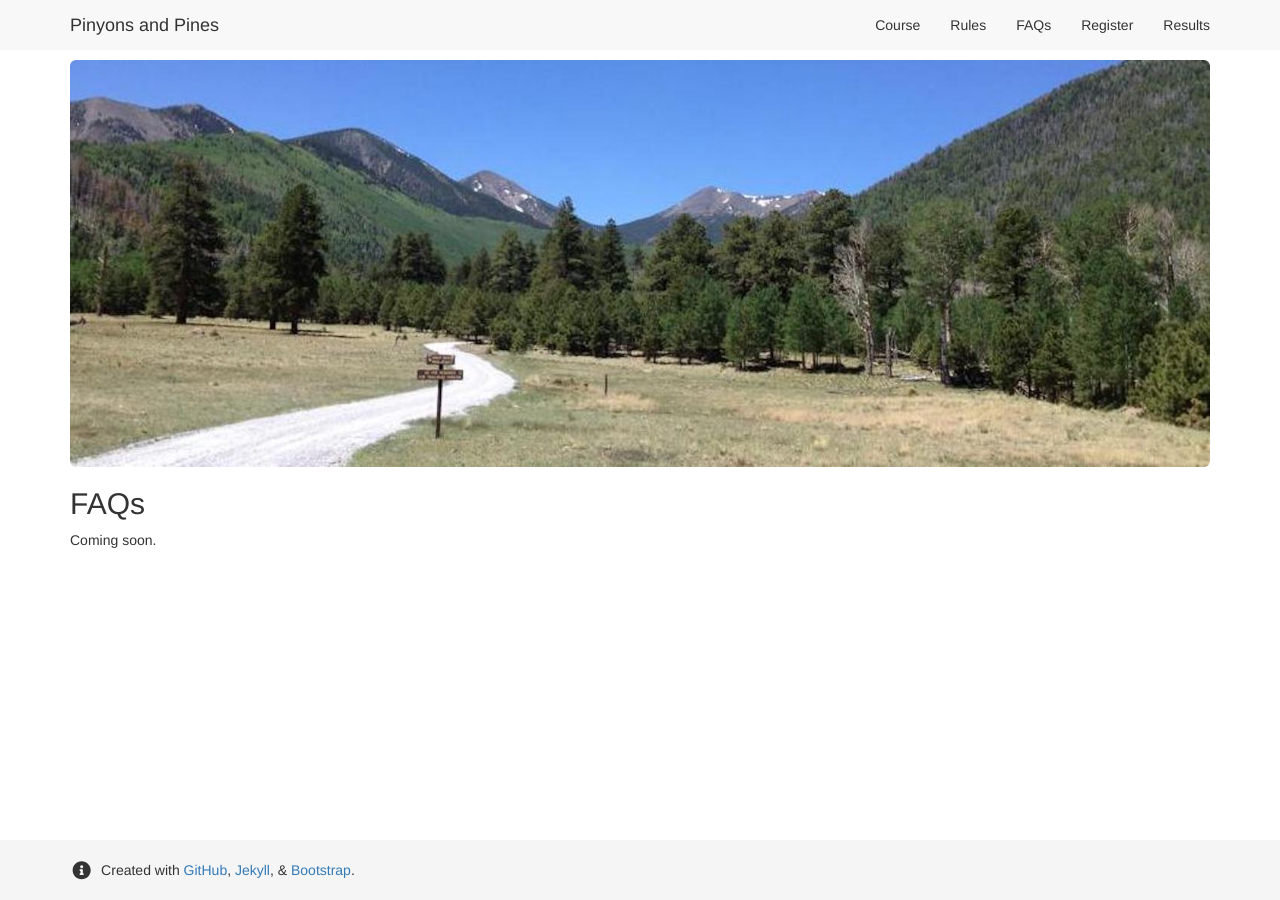
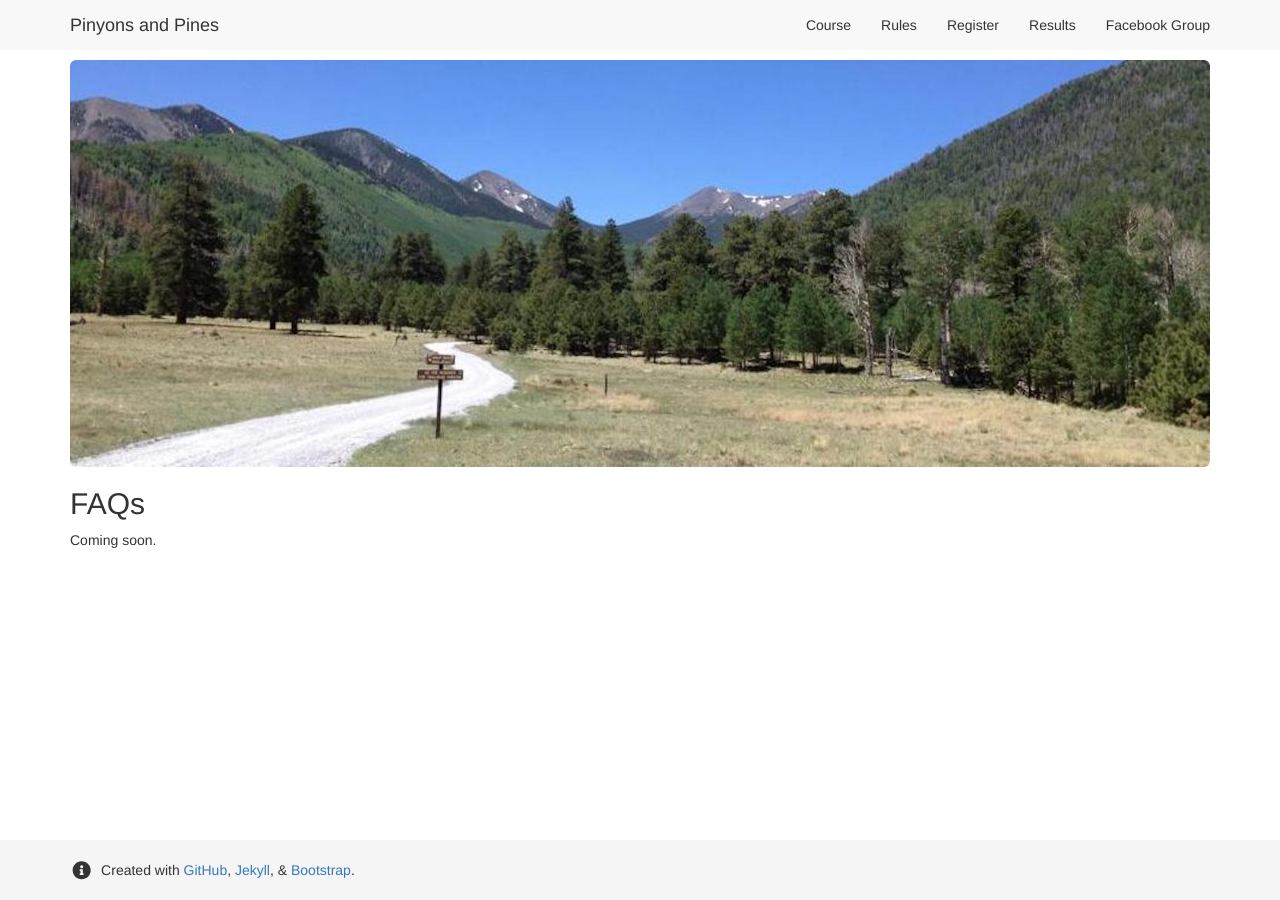
Before and after one commit to dcernst/PinyonsPines, a Jekyll site: the page built from faqs.md, in a window 1280 px wide. Built offline with Jekyll 4.4.1, drawn with Linux system fonts in a browser that asks for light colours; nearby versions of some CDN libraries.

Commit message:
Update to index and header

```diff
--- a/_includes/header.html
+++ b/_includes/header.html
@@ -49,9 +49,10 @@
 <ul class="nav navbar-nav navbar-right">
 <li><a href="{{ site.baseurl }}/course">Course</a></li>
 <li><a href="{{ site.baseurl }}/rules">Rules</a></li>
-<li><a href="{{ site.baseurl }}/faqs">FAQs</a></li>
+<!-- <li><a href="{{ site.baseurl }}/faqs">FAQs</a></li> -->
 <li><a href="https://docs.google.com/forms/d/e/1FAIpQLSf0Hpx2bJai-bseT1WJOTMZnYV5TtgrC0d0hLpGAltCE9qyjQ/viewform?usp=sf_link" target="_blank">Register</a></li>
 <li><a href="{{ site.baseurl }}/results/">Results</a></li>
+<li><a href=" " target="_blank">Facebook Group</a></li>
 </ul>
 </div>
 
```
Also changed, not shown: index.md (+1 -2 lines).
